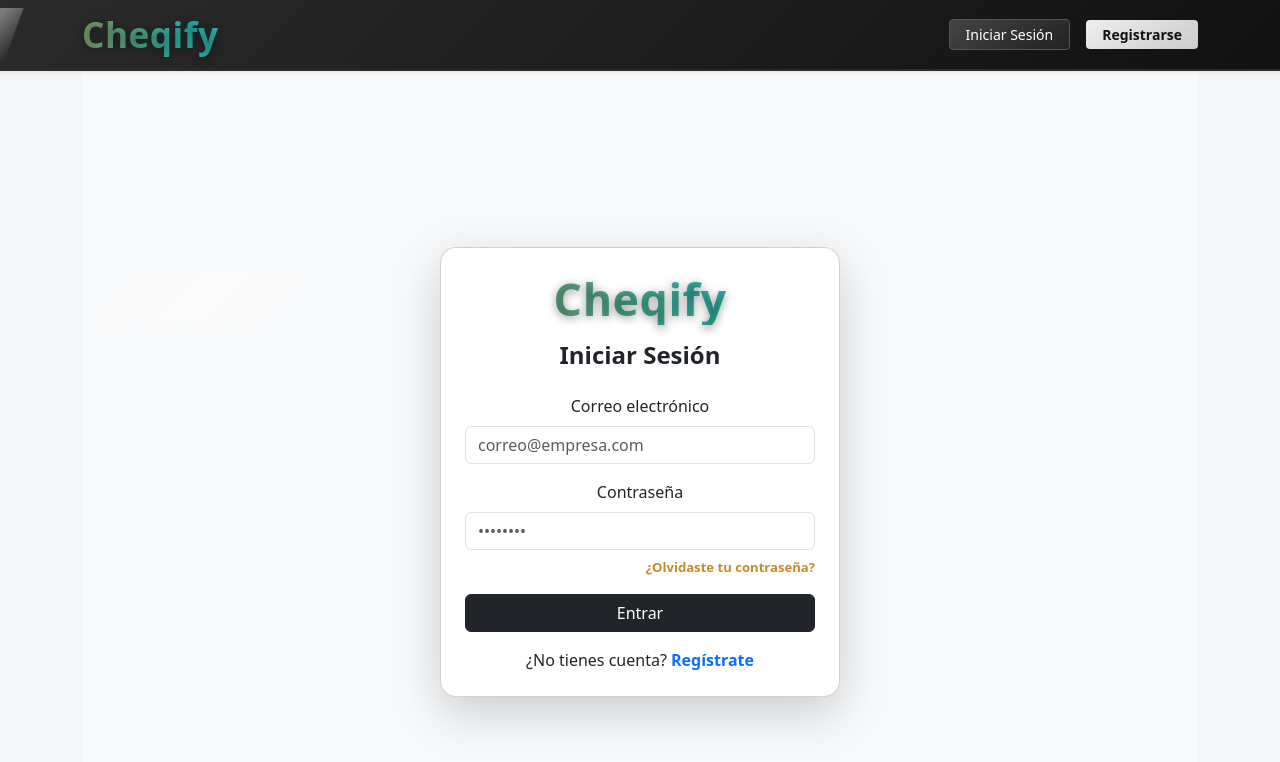
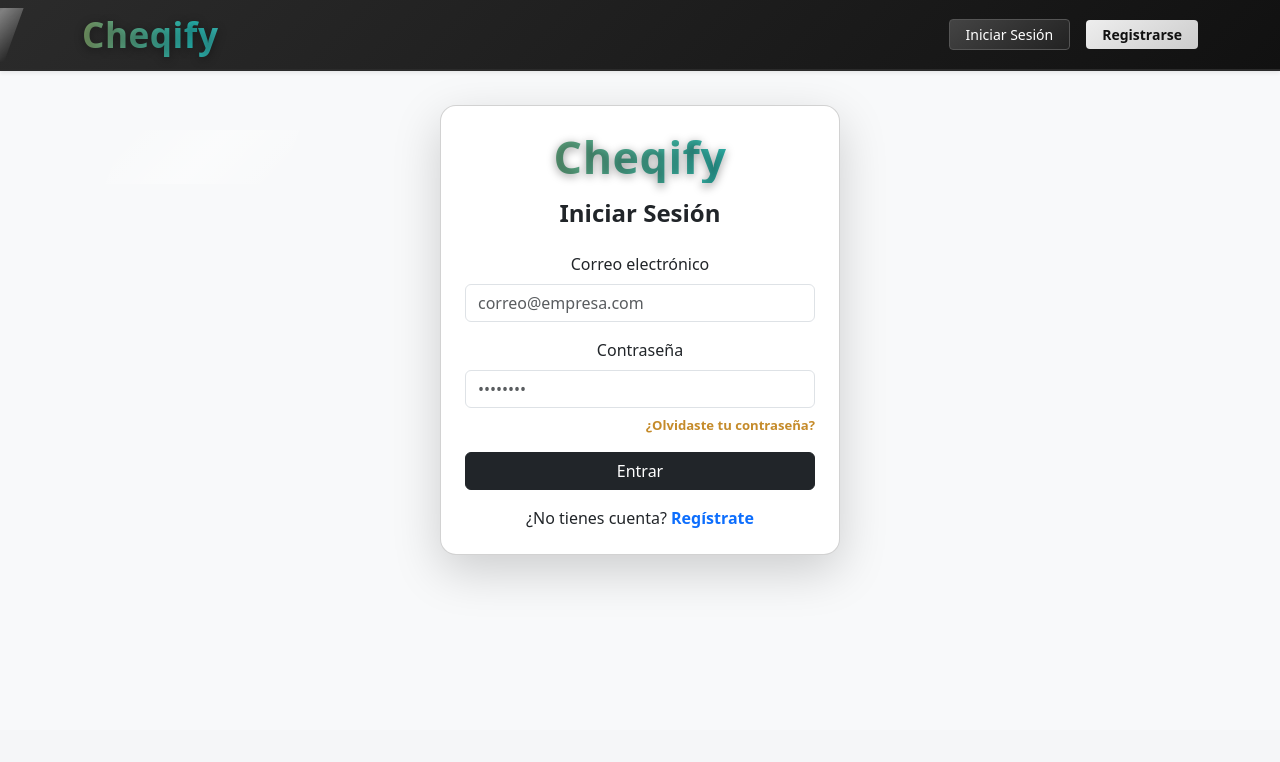
Before and after one commit to reyeselian/Cheqify-Frontend, a React (Vite) app: page /login in a window 1280 px wide. Shown: the top 762 px of the page. Built offline with nearby package versions, Linux system fonts and the light colour scheme.

Commit message:
fix: login centrado con position fixed

```diff
--- a/src/pages/Login.tsx
+++ b/src/pages/Login.tsx
@@ -30,7 +30,14 @@ const Login: React.FC = () => {
       style={{
         height: "100vh",
         overflow: "hidden",
+        // En web el header fijo ocupa 70px, compensamos con margin negativo
+        // En Electron no hay header, se centra solo
         marginTop: isElectron ? "0" : "-70px",
+        position: "fixed",
+        top: 0,
+        left: 0,
+        right: 0,
+        bottom: 0,
       }}
     >
       <Card
```
